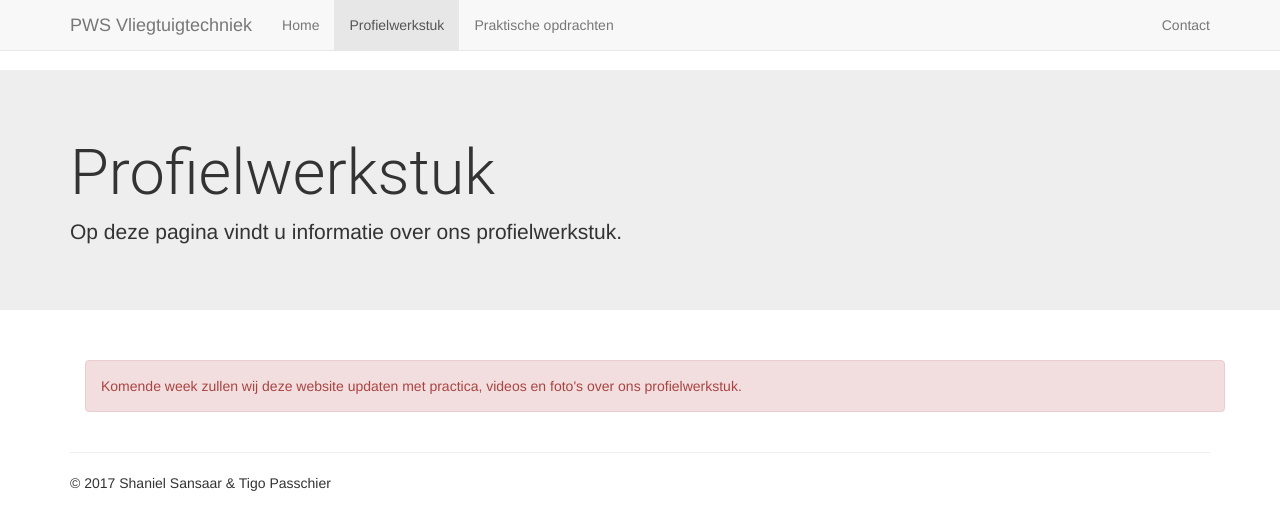
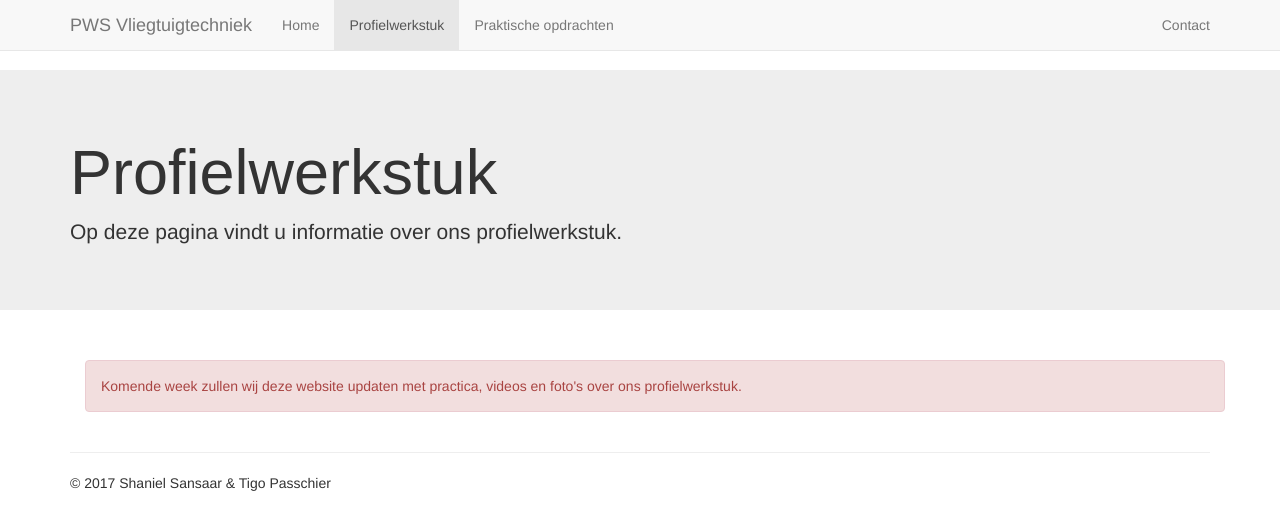
Before and after one commit to Vliegtuigpws/Vliegtuigpws.github.io, a plain HTML site: page pws.html in a window 1280 px wide. Drawn offline with nearby package versions, Linux system fonts and the light colour scheme.

Commit message:
Update CSS styling

```diff
--- a/pws.html
+++ b/pws.html
@@ -17,10 +17,7 @@
     </head>
 	<style>
         h1 {
-            font-family: 'Roboto', sans-serif;
-            font-size: 100px;
-            color: #FFFFFF;
-            font-weight: 300;
+            font-family: 'Robto', sans-serif;
 		}
 	</style>
 	<body>
```
Also changed, not shown: contact.html (+0 -3 lines), index.html (+0 -3 lines), po.html (+0 -3 lines).
